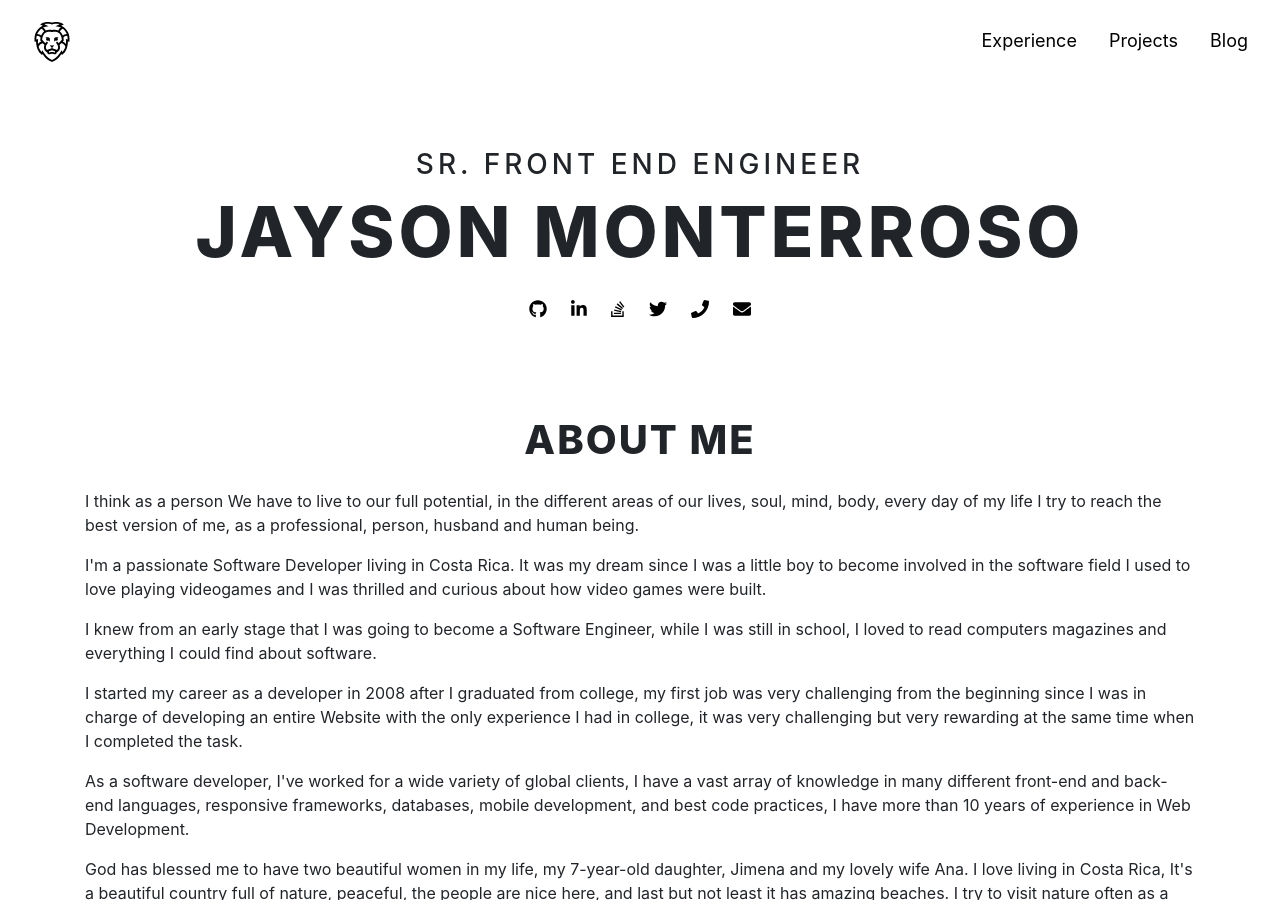
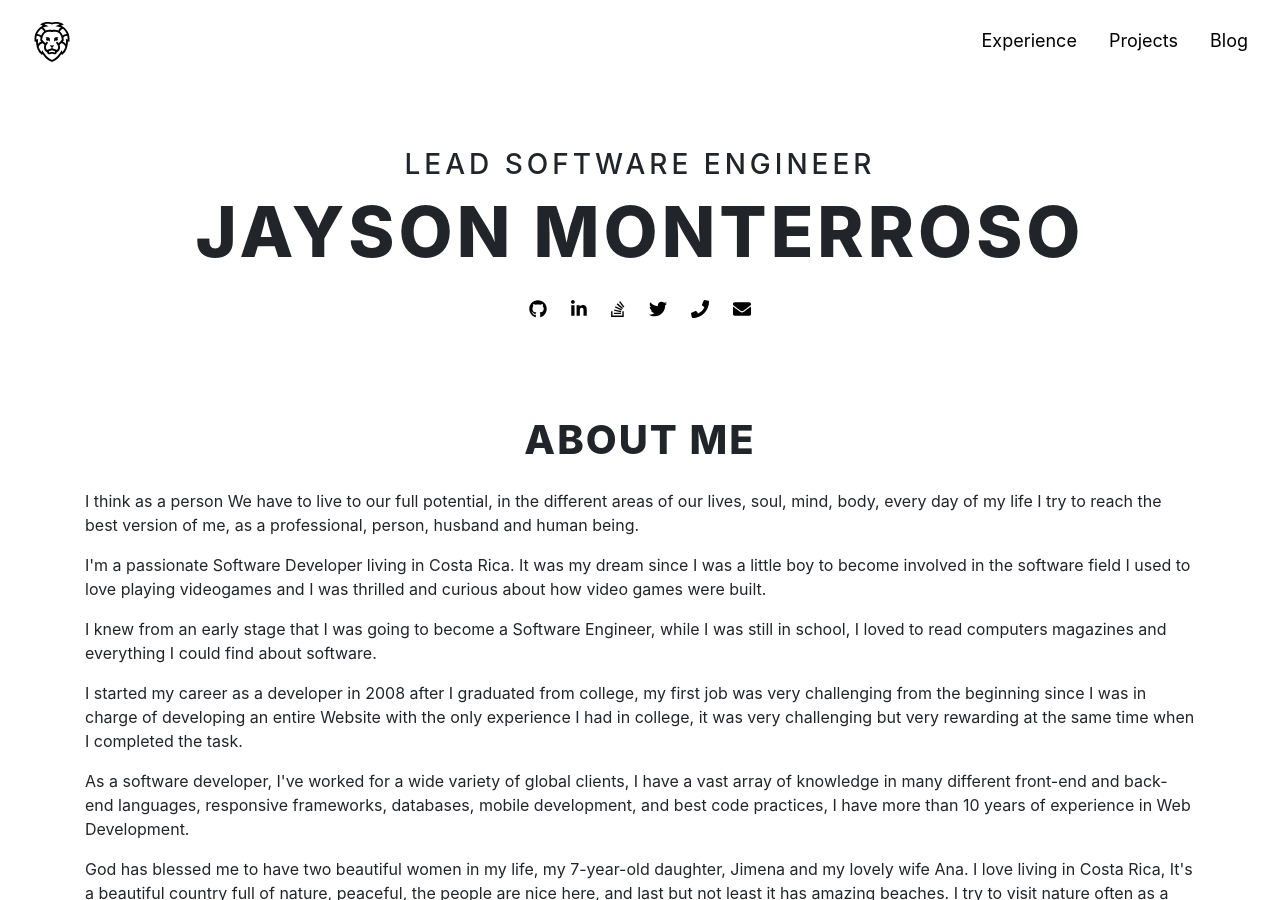
Before and after one commit to jmonterroso/jmonterroso.github.io, a Jekyll site: the page built from index.html, in a window 1280 px wide and 900 px high. Built offline with Jekyll 4.4.1, drawn with Linux system fonts in a browser that asks for light colours; nearby versions of some CDN libraries; part of the change alters nothing that is shown.

Commit message:
updating title

```diff
--- a/index.html
+++ b/index.html
@@ -1,8 +1,8 @@
 ---
 # Feel free to add content and custom Front Matter to this file.
 # To modify the layout, see https://jekyllrb.com/docs/themes/#overriding-theme-defaults
-title: Software Developer living in Costa Rica
-description: Software Developer living in Costa Rica working latest technologies / Woocommerce / Ecommerce Payment / Shopify/ Pago en Linea
+title: Lead Software Engineer
+description: Lead Software Engineer / React / Typescript / Node / Unit Testing
 layout: core
 active: home
 ---
@@ -10,7 +10,7 @@ active: home
     <div class="container text-center">
         <div class="row">
             <div class="col-12">
-                <h2 class="text-uppercase fz-16 fz-md-20 fz-lg-28 ls-4">Sr. Front End Engineer</h2>
+                <h2 class="text-uppercase fz-16 fz-md-20 fz-lg-28 ls-4">Lead Software Engineer</h2>
                 <h1 class="ls-4 text-uppercase fz-28 fz-md-40 fw-800 fz-lg-70 mb-4">Jayson Monterroso </h1>
                 <div class="d-flex justify-content-center ">
                     <a class="fz-18 mr-4 d-inline-block" aria-label="Github Profile"
```
